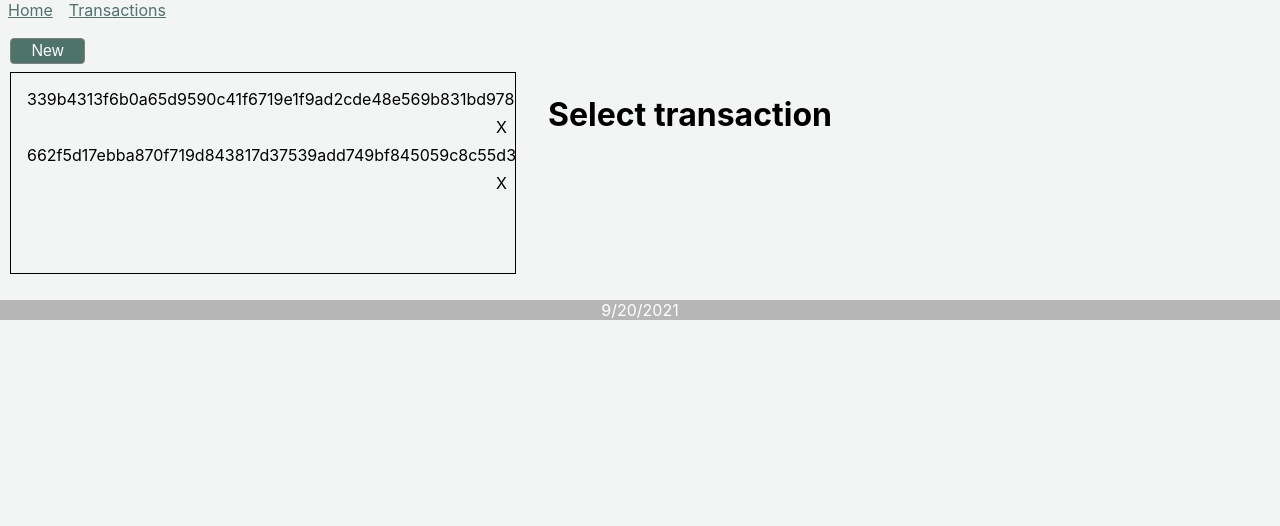
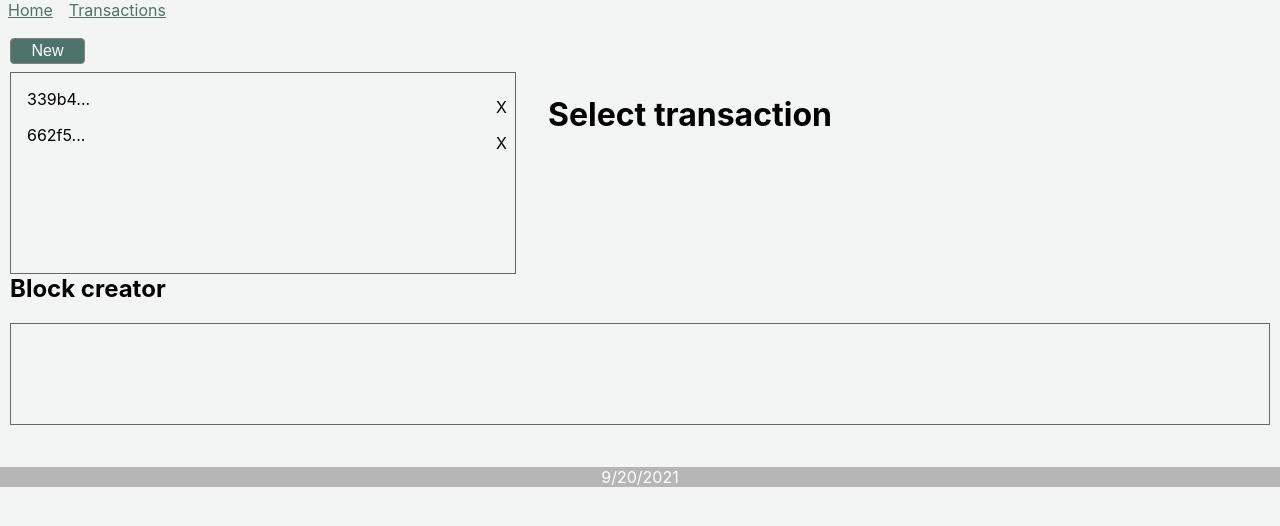
Before and after one commit to dejvids/blockchain-demo, a React (Create React App) app: page /trans in a window 1280 px wide. Shown: the top 526 px of the page. Built offline with nearby package versions, Linux system fonts and the light colour scheme.

Commit message:
Added dnd for transactions list

```diff
--- a/package.json
+++ b/package.json
@@ -9,9 +9,11 @@
     "@types/jest": "^26.0.23",
     "@types/node": "^12.20.13",
     "@types/react": "^17.0.6",
+    "@types/react-beautiful-dnd": "^13.1.2",
     "@types/react-dom": "^17.0.5",
     "crypto-js": "^4.0.0",
     "react": "^17.0.2",
+    "react-beautiful-dnd": "^13.1.0",
     "react-dom": "^17.0.2",
     "react-redux": "^7.2.5",
     "react-router-dom": "^5.2.0",
--- a/src/components/TransactionDets/TransactionsDets.tsx
+++ b/src/components/TransactionDets/TransactionsDets.tsx
@@ -11,7 +11,7 @@ const TransactionDets: React.FC<TxDetsProps> = ({transaction}) => {
             <div><span className="label-std">Tx: </span>{transaction.hash}</div>
             <div><span className="label-std">From: </span>{transaction.from}</div>
             <div><span className="label-std">To: </span>{transaction.to}</div>
-            <div><span className="label-std">Amound:</span>{transaction.amount}</div>
+            <div><span className="label-std">Amount:</span>{transaction.amount}</div>
         </div>
     )
 }
--- a/src/components/Transactions/TransactionItem/TransactionItem.tsx
+++ b/src/components/Transactions/TransactionItem/TransactionItem.tsx
@@ -16,7 +16,7 @@ export const TransactionItem: React.FC<TxItemProps> = ({transaction: tx, onTxSel
     }
 
     return(
-        <li key={tx.hash} id={tx.hash} className="tx-item" onClick={()=>onTxClicked(tx)}>{tx.hash}<span className="btn-list-item-delete" onClick={onDeleteClicked}>X</span></li>
+        <li key={tx.hash} id={tx.hash} className="tx-item" onClick={()=>onTxClicked(tx)}>{tx.hash.slice(0,5)+'...'}<span className="btn-list-item-delete" onClick={onDeleteClicked}>X</span></li>
     )
 
 }
--- a/src/components/Transactions/Transactions.tsx
+++ b/src/components/Transactions/Transactions.tsx
@@ -1,4 +1,4 @@
-import React, { useState } from "react";
+import React, { useRef, useState } from "react";
 import Transaction from "./Model/Transaction"
 import "./transactions.css"
 import TransactionDets from "../TransactionDets/TransactionsDets";
@@ -7,9 +7,9 @@ import NewTransaction from "../NewTramsaction/NewTransaction";
 import '../../App.css';
 import { connect } from "react-redux";
 import { setTransactions, addTransaction, removeTransaction } from '../../reducers/transaction/transactions';
-import { TransactionsState } from "../../reducers/transaction/types";
 import { AppState } from "../../store";
 import { TransactionItem } from "./TransactionItem/TransactionItem";
+import { DragDropContext, Draggable, DraggableLocation, DragStart, Droppable, DropResult, ResponderProvided } from 'react-beautiful-dnd'
 
 type TransactionsProps = {
     transactions: Transaction[],
@@ -21,6 +21,9 @@ const Transactions: React.FC<TransactionsProps> = ({ transactions, setTransactio
     const [selectedTransaction, setSelectedTx] = useState<Transaction | undefined>()
     const [showNewTxModal, setModalVisibility] = useState<boolean>(false)
     const [newTransaction, setNewTransaction] = useState<NewTransaction>({ from: '', to: '', amount: 0 });
+    const [assignedTransactions, setAssignedTransactions] = useState<Transaction[]>([]);
+
+    const txContainer = useRef<HTMLDivElement>(null);
 
     let txDetails;
     if (selectedTransaction) {
@@ -41,6 +44,7 @@ const Transactions: React.FC<TransactionsProps> = ({ transactions, setTransactio
     }
 
     const onNewBtnClicked = () => {
+        txContainer.current?.style.removeProperty('height');
         setModalVisibility(!showNewTxModal);
     }
 
@@ -62,13 +66,9 @@ const Transactions: React.FC<TransactionsProps> = ({ transactions, setTransactio
         setNewTransaction(tx);
     }
 
-    const deleteTx =(tx: Transaction) => {
-        // const i = transactions.indexOf(tx);
-        // const newList = [...transactions];
-        // newList.splice(i, 1);
-
-        // setTransactions({transactions: newList});
+    const deleteTx = (tx: Transaction) => {
         removeTransaction(tx);
+        txContainer.current?.style.removeProperty('height');
     }
 
     const validateNewTransaction = (tx: NewTransaction) => {
@@ -91,25 +91,159 @@ const Transactions: React.FC<TransactionsProps> = ({ transactions, setTransactio
         return [true, ""];
     }
 
+    const reorder = (list: Transaction[], startIndex: number, endIndex: number) => {
+        const result = Array.from(list);
+        const [removed] = result.splice(startIndex, 1);
+        result.splice(endIndex, 0, removed);
+
+        return result;
+    };
+
+    const move = (source: Transaction[], destination: Transaction[], sourceDroppable: DraggableLocation, droppableDestination: DraggableLocation) => {
+        const sourceClone = Array.from(source);
+        const destClone = Array.from(destination);
+        const [removed] = sourceClone.splice(sourceDroppable.index, 1);
+
+        destClone.splice(droppableDestination.index, 0, removed);
+
+        const result: any = {};
+        result[sourceDroppable.droppableId] = sourceClone;
+        result[droppableDestination.droppableId] = destClone;
+
+        return result;
+    };
+
+    const getList = (id: string) => {
+        if (id === 'sourceDroppable') {
+            return transactions;
+        }
+
+        return assignedTransactions;
+    }
+
+    const onDragStart = (initial: DragStart, provider: ResponderProvided) => {
+        const height = txContainer.current?.clientHeight;
+        console.log(`height is ${height}`);
+
+    }
+
+    const onDragEnd = (result: DropResult) => {
+        const { source, destination } = result;
+        // dropped outside the list
+        if (!destination) {
+            return;
+        }
+
+        if (source.droppableId === destination.droppableId) {
+
+            if (source.droppableId == 'sourceDroppable') {
+                const items = reorder(
+                    transactions,
+                    result.source.index,
+                    destination.index
+                );
+
+                setTransactions(items);
+            }
+            else {
+                const items = reorder(
+                    assignedTransactions,
+                    result.source.index,
+                    destination.index
+                );
+
+                setAssignedTransactions(items);
+            }
+        }
+        else {
+            const result = move(
+                getList(source.droppableId),
+                getList(destination.droppableId),
+                source,
+                destination
+            );
+
+            if (source.droppableId === 'sourceDroppable') {
+                setTransactions(result[source.droppableId]);
+                setAssignedTransactions(result[destination.droppableId]);
+            }
+            else {
+                setTransactions(result[destination.droppableId]);
+                setAssignedTransactions(result[source.droppableId]);
+            }
+        }
+    }
+
+    const ontxContainerClick = () => {
+        const height = txContainer.current?.clientHeight;
+        console.log(`height is ${height}`);
+        txContainer.current?.style.setProperty('height', `${height}px`);
+    }
+
     return (
         <div className="tx-container">
             <Modal width="54%" height="300px" visible={showNewTxModal} onCancel={() => setModalVisibility(false)} onClose={() => setModalVisibility(false)} onOk={onNewTxAdded} header="New Transaction" body={<NewTransaction tx={newTransaction} pullData={onPullData} />} />
             <div>
                 <button className="btn btn-dark" onClick={onNewBtnClicked}>New</button>
             </div>
-            <div className="tx-list">
-                <ul>
-                    {transactions.map(t => {
+            <DragDropContext onDragEnd={onDragEnd} onDragStart={onDragStart}>
+                <div className="row">
+
+                    <div
+                        ref={txContainer}
+                        onMouseDown={ontxContainerClick}
+                        className="tx-list">
+                        <Droppable droppableId="sourceDroppable">
+                            {(provided, snapshot) => (
+                                <ul
+                                    {...provided.droppableProps}
+                                    ref={provided.innerRef}>
+                                    {transactions.map((t, index) => {
                                         return (
-                            <TransactionItem transaction={t} onTxSelected={onTxClicked} onTxDeleted={deleteTx}/>
-                            // <li key={t.hash} id={t.hash} className="tx-item" onClick={onTxClicked}>{t.hash}</li>
+                                            <Draggable key={t.hash} draggableId={t.hash} index={index} >
+                                                {(provided, snapshot) => (
+                                                    <div
+                                                        ref={provided.innerRef}
+                                                        {...provided.draggableProps}
+                                                        {...provided.dragHandleProps}>
+                                                        <TransactionItem transaction={t} onTxSelected={onTxClicked} onTxDeleted={deleteTx} />
+                                                    </div>
+                                                )}
+                                            </Draggable>
                                         )
                                     })}
-                </ul>
+                                </ul>)}
+                        </Droppable>
                     </div>
                     <div className="tx-det">
                         {txDetails}
                     </div>
+                </div>
+                <div className="row">
+                    <h2>Block creator</h2>
+                    <Droppable droppableId="targetDroppable">
+                        {(provided, snapshot) => (
+                            <ul className="border-light"
+                                {...provided.droppableProps}
+                                ref={provided.innerRef}>
+                                {assignedTransactions.map((t, index) => {
+                                    return (
+                                        <Draggable key={t.hash} draggableId={t.hash} index={index} >
+                                            {(provided, snapshot) => (
+                                                <div
+                                                    ref={provided.innerRef}
+                                                    {...provided.draggableProps}
+                                                    {...provided.dragHandleProps}>
+                                                    {t.hash}
+                                                </div>
+                                            )}
+                                        </Draggable>
+                                    )
+                                })}
+                            </ul>)}
+                    </Droppable>
+                </div>
+            </DragDropContext>
         </div>
     );
 }
@@ -123,4 +257,4 @@ const mapStateToProps = (state: AppState) => {
     return { transactions };
 }
 
-export default connect(mapStateToProps, {setTransactions, addTransaction, removeTransaction})(Transactions);
+export default connect(mapStateToProps, { setTransactions, addTransaction, removeTransaction })(Transactions);
--- a/src/components/Transactions/transactions.css
+++ b/src/components/Transactions/transactions.css
@@ -1,12 +1,15 @@
 .tx-container {
     padding: 10px;
+}
+.row {
+    width:100%;
 }
 .tx-list {
     width: 40%;
     display: inline-block;
     vertical-align: middle;
     min-height: 200px;
-    border: 1px solid black;
+    border: 1px solid #626969;
 }
 .tx-item {
     cursor: pointer;
@@ -35,3 +38,20 @@ li {
 .label-std {
     font-weight: bold;
 }
+
+.droppable {
+    border: 1px solid #626969;
+}
+
+.w-50 {
+    width: 40%;
+    min-height: 100px;
+}
+
+.float-right{
+    float: right;
+}
+.border-light{
+    border: 1px solid #626969;
+    min-height: 100px;
+}
--- a/src/reducers/transaction/transactions.ts
+++ b/src/reducers/transaction/transactions.ts
@@ -15,7 +15,7 @@ export const transactions: Reducer<TransactionsState> = (state = { transactions:
         case TRANSACTIONS_SET:
             return {
                 ...state,
-                ...action.payload
+                transactions: action.payload
             }
         case TRANSACTIONS_ADD:
             return {
```
Also changed, not shown: 2 other files (tests, documents, lock files or other folders). Lines whose indentation alone changed are shown as unchanged.
